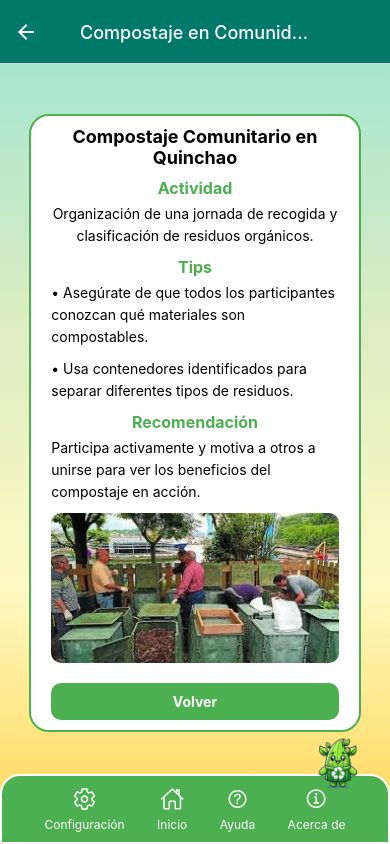
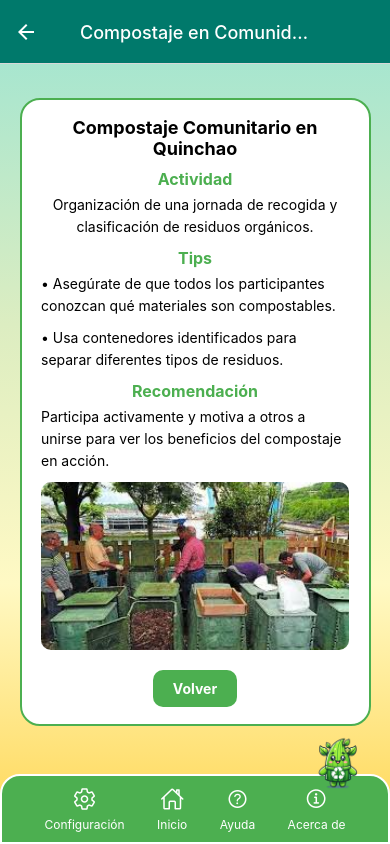
Before and after one commit to MeBustamante/Proyecto-Quinchao-Recicla, a React Native app: screen /CompostajeComunidad in a window 390 px wide. Built offline with nearby package versions, Linux system fonts and the light colour scheme; what expo-notifications would draw is missing.

Commit message:
modifique tamaño de mis 4 archivos

```diff
--- a/Button_Reciclaje/CompostajeCasa.js
+++ b/Button_Reciclaje/CompostajeCasa.js
@@ -1,68 +1,37 @@
-import React, { useContext } from 'react';
-import { View, Text, Image, StyleSheet, TouchableOpacity, ScrollView } from 'react-native';
+import React from 'react';
+import { View, Text, Image, StyleSheet, TouchableOpacity, Dimensions } from 'react-native';
 import { LinearGradient } from 'expo-linear-gradient';
 import MenuInferior from '../Menu_Inferior/MenuInferior';
-import { AppContext } from '../ConfigGlobal/AppContext'; // Importa el contexto global
 
-const translations = {
-  es: {
-    title: 'Compostaje en Casa',
-    activityTitle: 'Actividad',
-    activityText: 'Preparación y mantenimiento de un compostador doméstico.',
-    tipsTitle: 'Tips',
-    tips: [
-      'Coloca tu compostador en un área sombreada para evitar el secado excesivo.',
-      'Mantén un equilibrio entre materiales verdes y marrones para optimizar la descomposición.',
-    ],
-    recommendationsTitle: 'Recomendación',
-    recommendations: 'Controla regularmente la humedad y temperatura del compost para asegurar un proceso efectivo.',
-    backButton: 'Volver',
-  },
-  en: {
-    title: 'Home Composting',
-    activityTitle: 'Activity',
-    activityText: 'Preparation and maintenance of a home composter.',
-    tipsTitle: 'Tips',
-    tips: [
-      'Place your composter in a shaded area to prevent excessive drying.',
-      'Maintain a balance between green and brown materials to optimize decomposition.',
-    ],
-    recommendationsTitle: 'Recommendation',
-    recommendations: 'Regularly check the moisture and temperature of the compost to ensure an effective process.',
-    backButton: 'Back',
-  },
-};
+const { width: screenWidth, height: screenHeight } = Dimensions.get('window');
 
 const CompostajeCasa = ({ navigation }) => {
-  const { language } = useContext(AppContext); // Usa el contexto global para obtener el idioma
-  const t = translations[language]; // Traducciones dinámicas basadas en el idioma
-
     return (
         <View style={styles.fullScreen}>
             <LinearGradient colors={['#A8E6CF', '#DCEDC1', '#FFF9C4', '#FFD54F']} style={styles.gradientBackground}>
-        <ScrollView style={styles.scrollContainer}>
-          <View style={[styles.contentContainer, { marginTop: 50 }]}>
-            <Text style={styles.infoTitleBlack}>{t.title}</Text>
-
-            <Text style={styles.sectionTitle}>{t.activityTitle}</Text>
-            <Text style={[styles.infoText, { textAlign: 'center' }]}>{t.activityText}</Text>
-
-            <Text style={styles.sectionTitle}>{t.tipsTitle}</Text>
-            {t.tips.map((tip, index) => (
-              <Text key={index} style={styles.infoText}>
-                • {tip}
+                <View style={[styles.contentContainer, { marginTop: screenHeight * -0.10 }]}>
+                    {/* Bajado ligeramente */}
+                    <Text style={styles.infoTitleBlack}>Compostaje en Casa</Text>
+                    <Text style={styles.sectionTitle}>Actividad</Text>
+                    <Text style={[styles.infoText, { textAlign: 'center' }]}>
+                        Preparación y mantenimiento de un compostador doméstico.
                     </Text>
-            ))}
-
-            <Text style={styles.sectionTitle}>{t.recommendationsTitle}</Text>
-            <Text style={styles.infoText}>{t.recommendations}</Text>
-
+                    <Text style={styles.sectionTitle}>Tips</Text>
+                    <Text style={styles.infoText}>
+                        • Coloca tu compostador en un área sombreada para evitar el secado excesivo.
+                    </Text>
+                    <Text style={styles.infoText}>
+                        • Mantén un equilibrio entre materiales verdes y marrones para optimizar la descomposición.
+                    </Text>
+                    <Text style={styles.sectionTitle}>Recomendación</Text>
+                    <Text style={styles.infoText}>
+                        Controla regularmente la humedad y temperatura del compost para asegurar un proceso efectivo.
+                    </Text>
                     <Image source={require('../assets/Compostaje.png')} style={styles.image} />
                     <TouchableOpacity style={styles.backButton} onPress={() => navigation.goBack()}>
-              <Text style={styles.backButtonText}>{t.backButton}</Text>
+                        <Text style={styles.backButtonText}>Volver</Text>
                     </TouchableOpacity>
                 </View>
-        </ScrollView>
                 <MenuInferior />
             </LinearGradient>
         </View>
@@ -79,19 +48,16 @@ const styles = StyleSheet.create({
         alignItems: 'center',
         justifyContent: 'center',
     },
-  scrollContainer: {
-    flex: 1,
-    width: '100%',
-  },
     contentContainer: {
-    width: '85%',
+        width: screenWidth * 0.9,
         alignSelf: 'center',
-    backgroundColor: '#fff',
+        backgroundColor: '#ffffff',
         borderRadius: 20,
         borderWidth: 2,
         borderColor: '#4CAF50',
-    padding: 15,
-    marginBottom: 30,
+        paddingHorizontal: screenWidth * 0.05,
+        paddingVertical: screenHeight * 0.02,
+        marginTop: screenHeight * -0.10, // Bajado ligeramente
     },
     infoTitleBlack: {
         fontSize: 18,
@@ -116,7 +82,7 @@ const styles = StyleSheet.create({
     },
     image: {
         width: '100%',
-    height: 150,
+        height: screenHeight * 0.2,
         borderRadius: 10,
         marginBottom: 20,
     },
--- a/Button_Reciclaje/CompostajeComunidad.js
+++ b/Button_Reciclaje/CompostajeComunidad.js
@@ -1,8 +1,10 @@
 import React, { useContext } from 'react';
-import { View, Text, Image, StyleSheet, TouchableOpacity, ScrollView } from 'react-native';
+import { View, Text, Image, StyleSheet, TouchableOpacity, Dimensions, ScrollView } from 'react-native';
 import { LinearGradient } from 'expo-linear-gradient';
 import MenuInferior from '../Menu_Inferior/MenuInferior';
 import { AppContext } from '../ConfigGlobal/AppContext'; // Importa el contexto global
+
+const { width: screenWidth, height: screenHeight } = Dimensions.get('window');
 
 const translations = {
   es: {
@@ -41,7 +43,7 @@ const CompostajeComunidad = ({ navigation }) => {
     <View style={styles.fullScreen}>
       <LinearGradient colors={['#A8E6CF', '#DCEDC1', '#FFF9C4', '#FFD54F']} style={styles.gradientBackground}>
         <ScrollView style={styles.scrollContainer}>
-          <View style={styles.contentContainer}>
+          <View style={[styles.contentContainer, { marginTop: screenHeight * 0.04 }]}>
             <Text style={styles.infoTitleBlack}>{t.title}</Text>
 
             <Text style={styles.sectionTitle}>{t.activityTitle}</Text>
@@ -84,16 +86,15 @@ const styles = StyleSheet.create({
     width: '100%',
   },
   contentContainer: {
-    width: '85%',
+    width: screenWidth * 0.9, // 90% del ancho de la pantalla
     alignSelf: 'center',
-    backgroundColor: '#fff',
+    backgroundColor: '#ffffff',
     borderRadius: 20,
     borderWidth: 2,
     borderColor: '#4CAF50',
-    paddingVertical: 10,
-    paddingHorizontal: 20,
-    marginTop: 50, // Ajustado para que el cuadro blanco esté más abajo
-    marginBottom: 30,
+    paddingVertical: screenHeight * 0.02, // Espaciado interno vertical proporcional al alto
+    paddingHorizontal: screenWidth * 0.05, // Espaciado interno horizontal proporcional al ancho
+    marginBottom: screenHeight * 0.05, // Margen inferior dinámico
   },
   infoTitleBlack: {
     fontSize: 18,
@@ -118,7 +119,7 @@ const styles = StyleSheet.create({
   },
   image: {
     width: '100%',
-    height: 150,
+    height: screenHeight * 0.2, // Ajuste dinámico según el tamaño del dispositivo
     borderRadius: 10,
     marginBottom: 20,
   },
@@ -127,6 +128,7 @@ const styles = StyleSheet.create({
     paddingVertical: 10,
     paddingHorizontal: 20,
     borderRadius: 10,
+    alignSelf: 'center',
   },
   backButtonText: {
     color: '#fff',
--- a/Button_Reciclaje/HuertosUrbanos.js
+++ b/Button_Reciclaje/HuertosUrbanos.js
@@ -1,8 +1,10 @@
 import React, { useContext } from 'react';
-import { View, Text, Image, StyleSheet, TouchableOpacity, ScrollView } from 'react-native';
+import { View, Text, Image, StyleSheet, TouchableOpacity, Dimensions, ScrollView } from 'react-native';
 import { LinearGradient } from 'expo-linear-gradient';
 import MenuInferior from '../Menu_Inferior/MenuInferior';
 import { AppContext } from '../ConfigGlobal/AppContext'; // Importa el contexto global
+
+const { width: screenWidth, height: screenHeight } = Dimensions.get('window');
 
 const translations = {
   es: {
@@ -41,8 +43,8 @@ const HuertosUrbanos = ({ navigation }) => {
     <View style={styles.fullScreen}>
       <LinearGradient colors={['#A8E6CF', '#DCEDC1', '#FFF9C4', '#FFD54F']} style={styles.gradientBackground}>
         <ScrollView style={styles.scrollContainer}>
-          <View style={[styles.contentContainer, { marginTop: 30 }]}>
-            <Text style={styles.infoTitle}>{t.title}</Text>
+          <View style={[styles.contentContainer, { marginTop: screenHeight * 0.04 }]}>
+            <Text style={styles.infoTitleBlack}>{t.title}</Text>
 
             <Text style={styles.sectionTitle}>{t.activityTitle}</Text>
             <Text style={[styles.infoText, { textAlign: 'center' }]}>{t.activityText}</Text>
@@ -84,16 +86,17 @@ const styles = StyleSheet.create({
     width: '100%',
   },
   contentContainer: {
-    width: '85%',
+    width: screenWidth * 0.9, // 90% del ancho de la pantalla
     alignSelf: 'center',
     backgroundColor: '#ffffff',
     borderRadius: 20,
     borderWidth: 2,
     borderColor: '#4CAF50',
-    padding: 15,
-    marginBottom: 30,
+    paddingVertical: screenHeight * 0.02, // Espaciado interno vertical proporcional al alto
+    paddingHorizontal: screenWidth * 0.05, // Espaciado interno horizontal proporcional al ancho
+    marginBottom: screenHeight * 0.05, // Margen inferior dinámico
   },
-  infoTitle: {
+  infoTitleBlack: {
     fontSize: 18,
     fontWeight: 'bold',
     color: 'black',
@@ -116,7 +119,7 @@ const styles = StyleSheet.create({
   },
   image: {
     width: '100%',
-    height: 150,
+    height: screenHeight * 0.2, // Ajuste dinámico según el tamaño del dispositivo
     borderRadius: 10,
     marginBottom: 20,
   },
@@ -125,6 +128,7 @@ const styles = StyleSheet.create({
     paddingVertical: 10,
     paddingHorizontal: 20,
     borderRadius: 10,
+    alignSelf: 'center',
   },
   backButtonText: {
     color: '#fff',
--- a/Button_Reciclaje/ReforestacionUrbana.js
+++ b/Button_Reciclaje/ReforestacionUrbana.js
@@ -1,8 +1,10 @@
 import React, { useContext } from 'react';
-import { View, Text, Image, StyleSheet, TouchableOpacity, ScrollView } from 'react-native';
+import { View, Text, Image, StyleSheet, TouchableOpacity, Dimensions, ScrollView } from 'react-native';
 import { LinearGradient } from 'expo-linear-gradient';
 import MenuInferior from '../Menu_Inferior/MenuInferior';
 import { AppContext } from '../ConfigGlobal/AppContext'; // Importa el contexto global
+
+const { width: screenWidth, height: screenHeight } = Dimensions.get('window');
 
 const translations = {
   es: {
@@ -41,7 +43,7 @@ const ReforestacionUrbana = ({ navigation }) => {
     <View style={styles.fullScreen}>
       <LinearGradient colors={['#A8E6CF', '#DCEDC1', '#FFF9C4', '#FFD54F']} style={styles.gradientBackground}>
         <ScrollView style={styles.scrollContainer}>
-          <View style={styles.contentContainer}>
+          <View style={[styles.contentContainer, { marginTop: screenHeight * 0.04 }]}>
             <Text style={styles.infoTitle}>{t.title}</Text>
 
             <Text style={styles.sectionTitle}>{t.activityTitle}</Text>
@@ -84,16 +86,15 @@ const styles = StyleSheet.create({
     width: '100%',
   },
   contentContainer: {
-    width: '85%',
+    width: screenWidth * 0.9, // 90% del ancho de la pantalla
     alignSelf: 'center',
     backgroundColor: '#ffffff',
     borderRadius: 20,
     borderWidth: 2,
     borderColor: '#4CAF50',
-    paddingVertical: 10,
-    paddingHorizontal: 20,
-    marginTop: 50,
-    marginBottom: 30,
+    paddingVertical: screenHeight * 0.02, // Espaciado interno vertical proporcional al alto
+    paddingHorizontal: screenWidth * 0.05, // Espaciado interno horizontal proporcional al ancho
+    marginBottom: screenHeight * 0.05, // Margen inferior dinámico
   },
   infoTitle: {
     fontSize: 18,
@@ -118,7 +119,7 @@ const styles = StyleSheet.create({
   },
   image: {
     width: '100%',
-    height: 150,
+    height: screenHeight * 0.2, // Ajuste dinámico según el tamaño del dispositivo
     borderRadius: 10,
     marginBottom: 20,
   },
@@ -127,6 +128,7 @@ const styles = StyleSheet.create({
     paddingVertical: 10,
     paddingHorizontal: 20,
     borderRadius: 10,
+    alignSelf: 'center',
   },
   backButtonText: {
     color: '#fff',
```
Also changed, not shown: 1 other file (tests, documents, lock files or other folders). Lines whose indentation alone changed are shown as unchanged.
